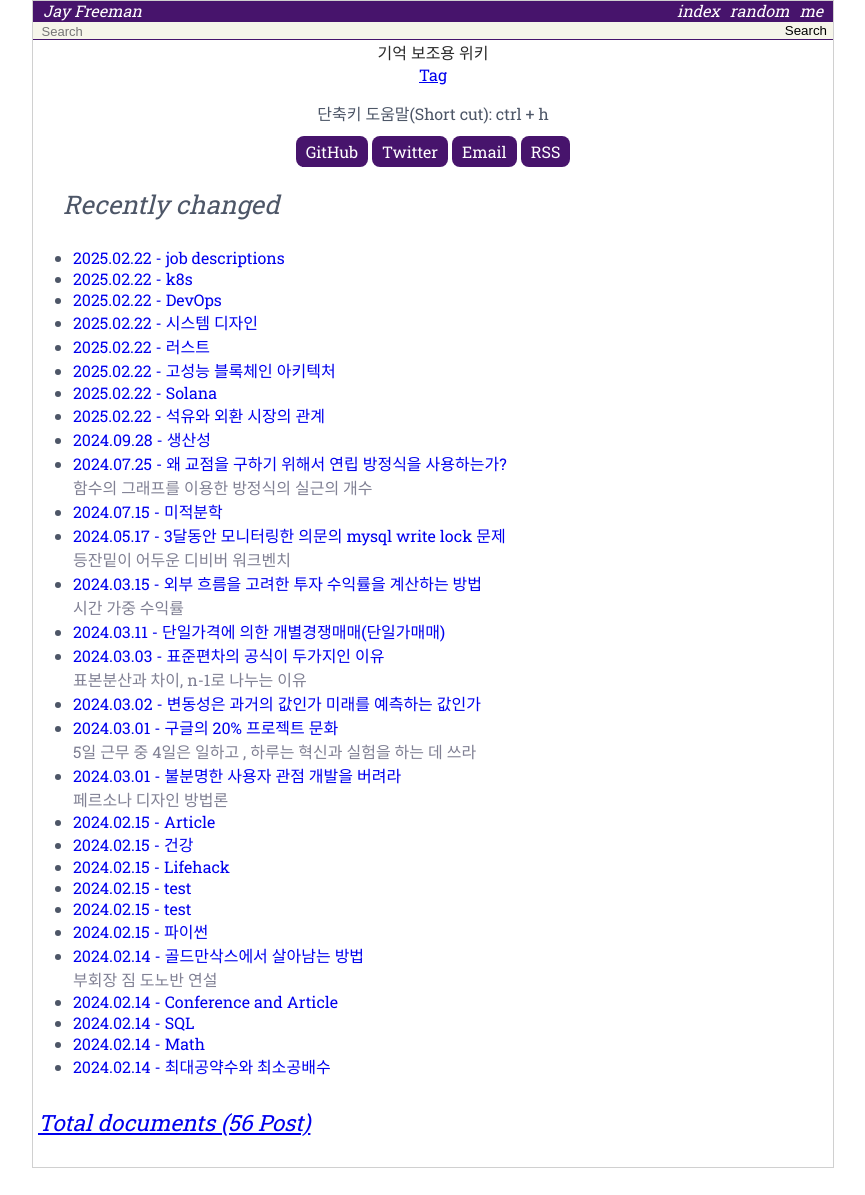
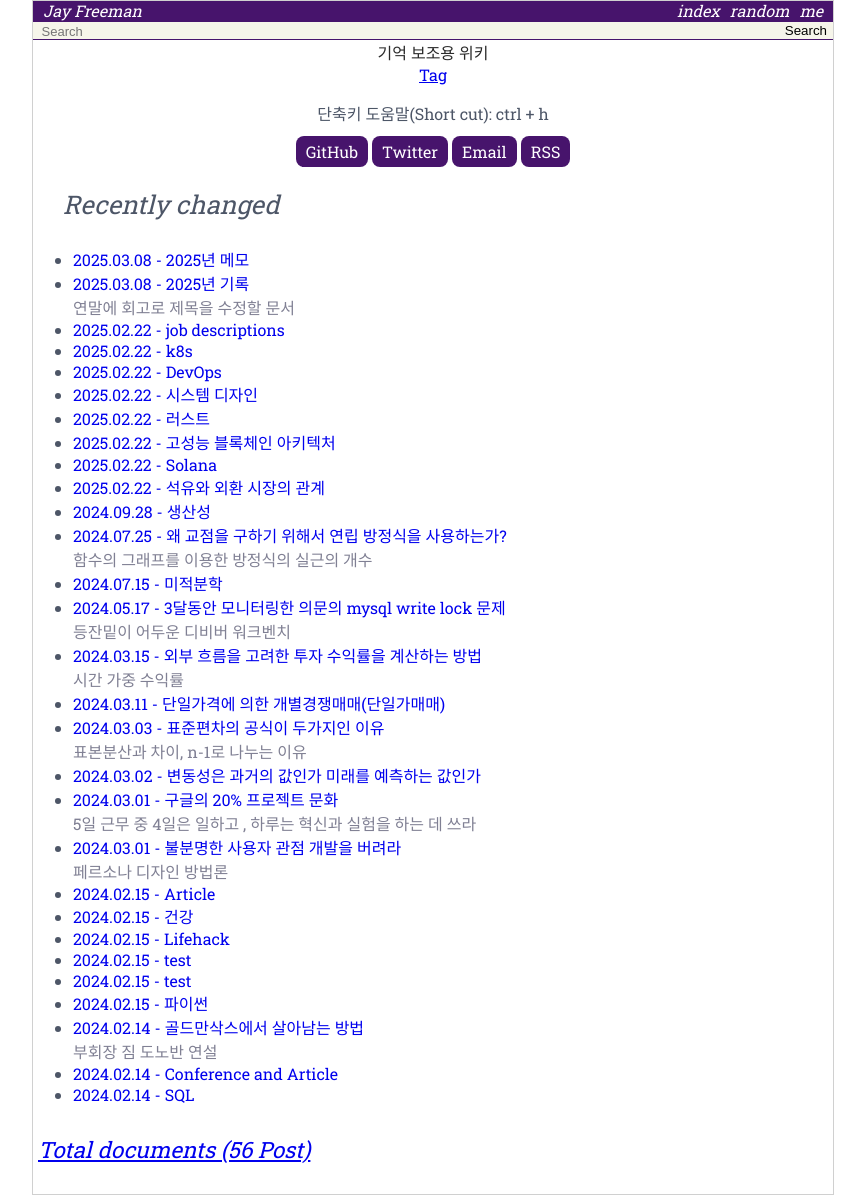
Before and after one commit to JayFreemandev/JayFreemandev.github.io, a Jekyll site: the page built from index.html, in a window 1280 px wide. Shown: the whole page, without its empty margins (207-1072 px from the left). Built offline with Jekyll 4.4.1, drawn with Linux system fonts in a browser that asks for light colours; before the commit the page ends 1168 px from its top, so only the background shows below that.

Commit message:
불필요한 카테고리를 제거하라

```diff
--- /dev/null
+++ b/_wiki/memo/2025.md
@@ -0,0 +1,17 @@
+---
+layout  : wiki
+title   : 2025년 메모
+summary :
+date    : 2025-03-08 14:39:31 +0900
+updated : 2025-03-08 14:39:31 +0900
+tag     :
+toc     : true
+public  : true
+parent  :
+latex   : false
+resource: EDC97993-B59D-4975-83D4-9BE89674ED82
+---
+* TOC
+{:toc}
+
+#
--- /dev/null
+++ b/_wiki/review/2025.md
@@ -0,0 +1,17 @@
+---
+layout  : wiki
+title   : 2025년 기록
+summary : 연말에 회고로 제목을 수정할 문서
+date    : 2025-03-08 14:37:21 +0900
+updated : 2025-03-08 14:37:21 +0900
+tag     :
+toc     : true
+public  : true
+parent  :
+latex   : false
+resource: 345151A8-436F-4564-B09F-47458B955F15
+---
+* TOC
+{:toc}
+
+#
--- a/_wiki/root-index.md
+++ b/_wiki/root-index.md
@@ -7,7 +7,6 @@
 updated : 2023-12-17 14:46:01 +0900
 regenerate: true
 ---
-
 ##### [[/quant]]
 - [[/quant/petrocurrency]]
 
@@ -26,7 +25,7 @@
 - [[/programming/sql]]
 - [[/programming/system-design]]
 
-#### [[/infra]]
+##### [[/infra]]
 - [[/infra/kubernetes]]
 
 ##### [[/finance]]
@@ -45,20 +44,19 @@
 - [[/lifehack/productivity]]
 
 ##### Archive
-- [[/book]]
-    - [[/book/2024]]
-
 - [[/memo]]
     - [[/memo/2024]]
+    - [[/memo/2025]]
 
 - [[/links]]
     - [[/links/2024]]
     - [[/links/2025]]
+
 - [[/review]]
     - [[/review/2022]]
     - [[/review/2023]]
     - [[/review/2024]]
-
+    - [[/review/2025]]
 ---
 <div>
     <ul>
--- a/data/metadata/index.json
+++ b/data/metadata/index.json
@@ -5,7 +5,6 @@
  "updated": "2021-07-25 18:00:13 +0900",
  "children": [
   "archive",
-  "book",
   "finance",
   "infra",
   "lifehack",
--- a/data/metadata/review/2024.json
+++ b/data/metadata/review/2024.json
@@ -1,7 +1,7 @@
 {
  "type": "wiki",
- "title": "2024년 기록",
- "summary": "연말에 회고로 제목을 수정할 문서",
+ "title": "2024년 회고",
+ "summary": "솔라나의 해",
  "parent": "review",
  "url": "/wiki/review/2024",
  "updated": "2024-02-13 23:31:16 +0900",
--- a/data/total-document-url-list.json
+++ b/data/total-document-url-list.json
@@ -9,8 +9,6 @@
  "/wiki/2023/2023-01-29-how-springboot-handle-multiple-requests",
  "/wiki/2023/2023-03-10-cloud-flatform-intro-feat-aws",
  "/wiki/archive",
- "/wiki/book",
- "/wiki/book/2024",
  "/wiki/finance",
  "/wiki/finance/pension",
  "/wiki/finance/single-price-auction-call",
@@ -33,6 +31,7 @@
  "/wiki/math/time-weighted-return",
  "/wiki/memo",
  "/wiki/memo/2024",
+ "/wiki/memo/2025",
  "/wiki/programming",
  "/wiki/programming/dbeaver",
  "/wiki/programming/python",
@@ -48,6 +47,7 @@
  "/wiki/review/2022",
  "/wiki/review/2023",
  "/wiki/review/2024",
+ "/wiki/review/2025",
  "/wiki/root-index",
  "/wiki/solana",
  "/wiki/solana/architecture",
```
Also changed, not shown: _wiki/book.md (deleted, +0 -25 lines), _wiki/book/2024.md (deleted, +0 -85 lines), _wiki/review/2024.md (+2 -2 lines), data/metadata/memo/2025.json (added, +10 -0 lines), data/metadata/review/2025.json (added, +10 -0 lines).
